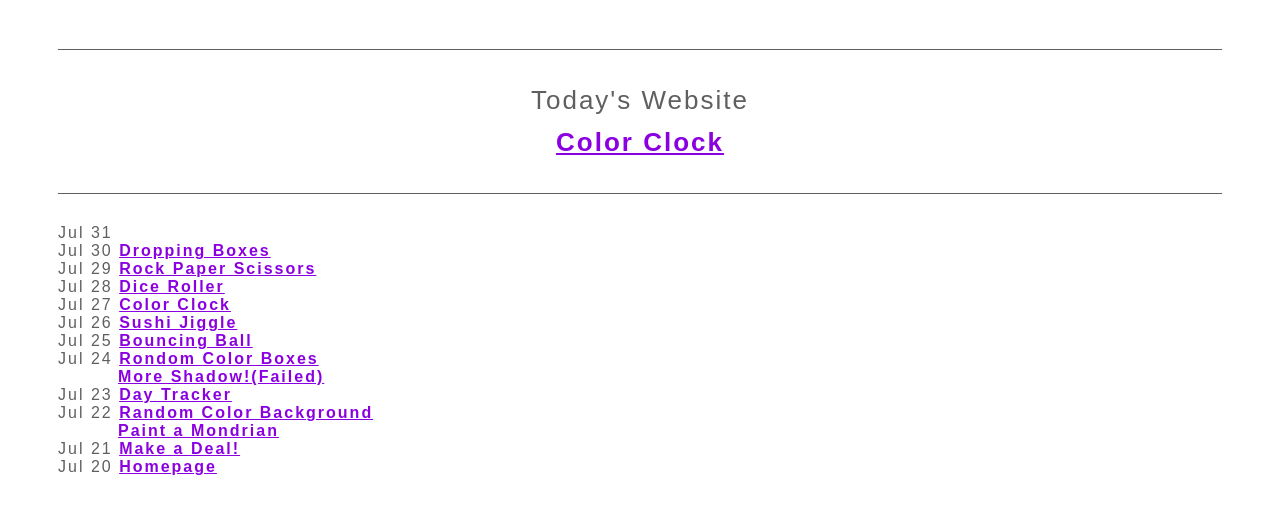
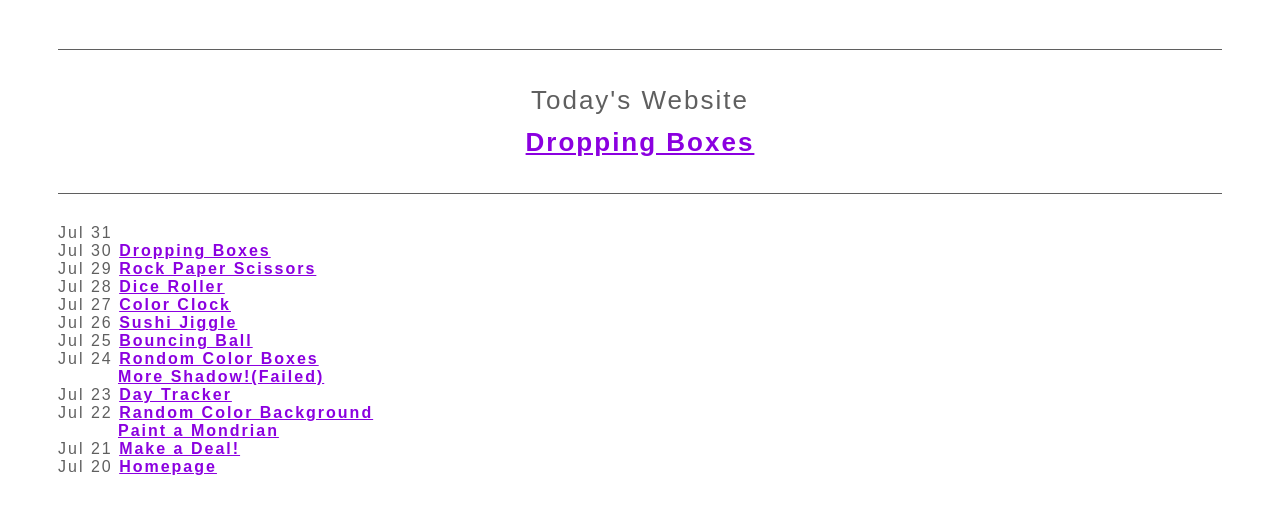
Before and after one commit to brightsunp/web_practice, a plain HTML site: page index.html in a window 1280 px wide. Shown: the part 237-750 px from the top of the page. Drawn offline with Linux system fonts and the light colour scheme.

Commit message:
Update index.html

```diff
--- a/index.html
+++ b/index.html
@@ -32,7 +32,7 @@
 
 	<div id="marquee_container">
 		<div>Today's Website</div>
-		<a href="node/0727.html">Color Clock</a>
+		<a href="node/0727.html">Dropping Boxes</a>
 	</div>
 
 	<div id="website_list_container">
```
